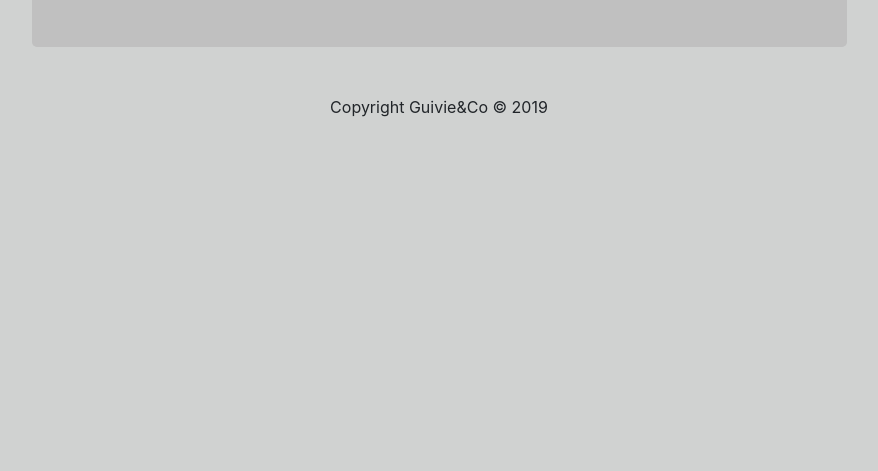
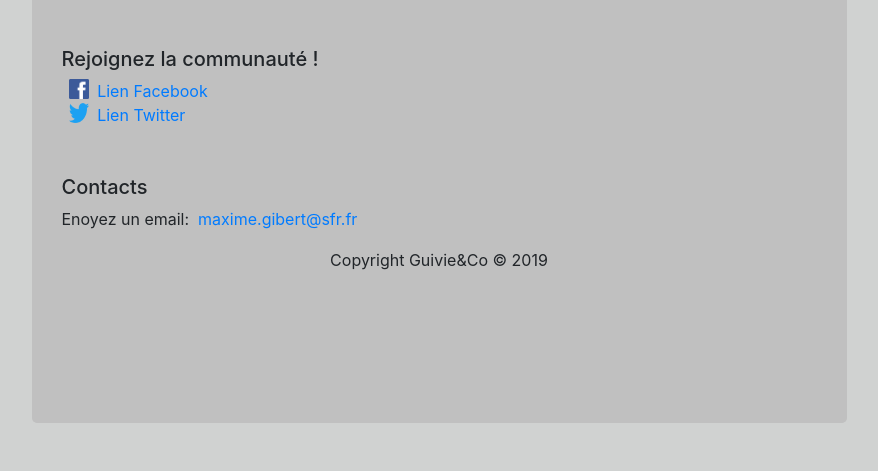
Before and after one commit to AntoineLSopra/Loupgarou, a web app: page /accueil.html in a window 1280 px wide. Shown: the part 528-999 px from the top of the page, without its empty margins (201-1079 px from the left). Before the commit the page ends 645 px from the top, so only its background shows below. Run offline with its HTML, style and script files only (its server is not run), Linux system fonts and the light colour scheme; data that the repository does not hold is empty.

Commit message:
MàJ design du site

```diff
--- a/loupgarou-html/WebContent/accueil.html
+++ b/loupgarou-html/WebContent/accueil.html
@@ -3,7 +3,7 @@
 	<head>
 		<base href="/loupgarou-html/" />
 		<meta charset="UTF-8" />
-		<title>Loup-Garou | Personnages</title>
+		<title>Loup-Garou | Accueil</title>
 		<meta name="Description" content= "Le meilleur jeu en ligne du monde.">
 		<link rel="stylesheet" integrity="sha384-MCw98/SFnGE8fJT3GXwEOngsV7Zt27NXFoaoApmYm81iuXoPkFOJwJ8ERdknLPMO"
 				crossorigin="anonymous" href="https://stackpath.bootstrapcdn.com/bootstrap/4.1.3/css/bootstrap.min.css" />
@@ -25,7 +25,7 @@
 			<div class="collapse navbar-collapse" id="navbarNav">
 				<div class="col">
 					<ul class="navbar-nav">
-						<li class="nav-item"><a class="nav-link" href="personnages.html">Gestion des cartes</a></li>
+						<li class="nav-item"><a class="nav-link" href="personnages.html">Gestion des Personnages</a></li>
 						<li class="nav-item"><a class="nav-link" href="plateau.html">Jouer</a></li>
 					</ul>
 				</div>
@@ -47,8 +47,10 @@
 				 		<p class="col-12 text-center">JOUEUR #1</p>
 				 	</div>
 				 	<div class= bloccontenu>
-					 	<div class="row ">
-					 		<p > Niveau: 4 <br/> Parties jouées: 8 <br/> Parties gagnées: 6</p>
+					 	<div class="col ">
+						 		<div class="row "><p class=gras > Niveau: &nbsp <p><p> 4 </p></div>
+						 		<div class="row "><p class=gras > Parties Jouées: &nbsp <p><p> 8 </p></div>
+						 		<div class="row "><p class=gras > Parties Gagnées: &nbsp <p><p> 6 </p></div>
 					 	</div>
 					</div>
 				 </div>
@@ -71,8 +73,43 @@
 					 <div class="row justify-content-center">
 				     	<iframe width="800" height="315" src="https://www.youtube.com/embed/qAfG6F7UZsI?rel=0" ></iframe>
 				 	</div>
+				 	 <br /><br />
+				 	<div class="row ">
+						 <div class="col-8 text-left">
+			     			<h5> Rejoignez la communauté !</h5>
+			     		</div>
+			     	</div>
+			     	 <div class="row">
+			     	 	 <div class="col">
+			     	 	 	 <div class="row">
+			     	 	 		 <img class=avatar src= "img\facebook.png">
+								<a href="https://fr-fr.facebook.com/lgenligne/">Lien Facebook</a>
+							</div>
+				 		</div>
+			     	</div>
+			     	<div class="row">
+			     	 	 <div class="col">
+			     	 	 	 <div class="row">
+			     	 	 		 <img class=avatar src= "img\twitter.png">
+								<a href="https://twitter.com/lgenligne?lang=fr">Lien Twitter </a>
+							</div>
+				 		</div>
+			     	</div>
+			     	 <br /><br />
+				 	<div class="row ">
+						 <div class="col-8 text-left">
+			     			<h5> Contacts</h5>
+			     		</div>
+			     	</div>
+			     	 <div class="row">
+			     	 	 <div class="col">
+			     	 	 	 <div class="row">
+								Enoyez un email: &nbsp<a href="mailto:maxime.gibert@sfr.fr">maxime.gibert@sfr.fr</a>
+							</div>
+				 		</div>
+			     	</div>
 				 	<div class="row" >
-
+				 	 <br /><br /> <br /><br /> <br /><br />
 				 	</div>
 				 </div>
 				 <br /><br />
@@ -90,7 +127,7 @@
 					 	</div>
 					 	<br />
 					 	<div class="row justify-content-center">
-						 	<a class=" enregistrer btn btn-success"  href="plateau.html">Créer Partie</a>
+						 		<a class=" enregistrer btn btn-success"  href="plateau.html">Créer Partie</a>
 					 	</div>
 					 <br />
 					 </div>
@@ -99,15 +136,18 @@
 						 	<p class="col-12 text-center">IDEE ?</p>
 						</div>
 						<div class=bloccontenu>
-							sdzzfdgrfg
+							<div class="row justify-content-center">
+							 	A VENIR
+						 	</div>
 					 	</div>
 				 	</div>
 			 	</div>
+			 	 <br /><br />
 		 	</section>
 	 	</div>
 
   		<br /> <br />
-	 	<footer class= "container text-center">
+	 	<footer class= "container fixed-bottom text-center">
 	 		Copyright Guivie&amp;Co &copy; 2019
 	 	</footer>
 	 	<script
--- a/loupgarou-html/WebContent/assets/css/bouton.css
+++ b/loupgarou-html/WebContent/assets/css/bouton.css
@@ -6,6 +6,11 @@
 
 .btn-success {
 	border-style: hidden;
+}
+
+form.large{
+	 width: 100% !important;
+	margin: 0 auto;
 }
 
 form.boutons {
--- a/loupgarou-html/WebContent/plateau.html
+++ b/loupgarou-html/WebContent/plateau.html
@@ -3,7 +3,7 @@
 	<head>
 		<base href="/loupgarou-html/" />
 		<meta charset="UTF-8" />
-		<title>Plateau</title>
+		<title>Loup-Garou | Partie</title>
 		<meta name="Description" content= "Le meilleur jeu en ligne du monde.">
 		<link rel="stylesheet" integrity="sha384-MCw98/SFnGE8fJT3GXwEOngsV7Zt27NXFoaoApmYm81iuXoPkFOJwJ8ERdknLPMO"
 				crossorigin="anonymous" href="https://stackpath.bootstrapcdn.com/bootstrap/4.1.3/css/bootstrap.min.css" />
@@ -25,7 +25,7 @@
 			<div class="collapse navbar-collapse" id="navbarNav">
 				<div class="col">
 					<ul class="navbar-nav">
-						<li class="nav-item"><a class="nav-link" href="personnages.html">Gestion des cartes</a></li>
+						<li class="nav-item"><a class="nav-link" href="personnages.html">Gestion des Personnages</a></li>
 						<li class="nav-item"><a class="nav-link" href="plateau.html">Jouer</a></li>
 					</ul>
 				</div>
```
Also changed, not shown: loupgarou-html/WebContent/index.html (+4 -4 lines), loupgarou-html/WebContent/personnages.html (+7 -9 lines), loupgarou-html/WebContent/img/facebook.png (added), loupgarou-html/WebContent/img/twitter.png (added).
